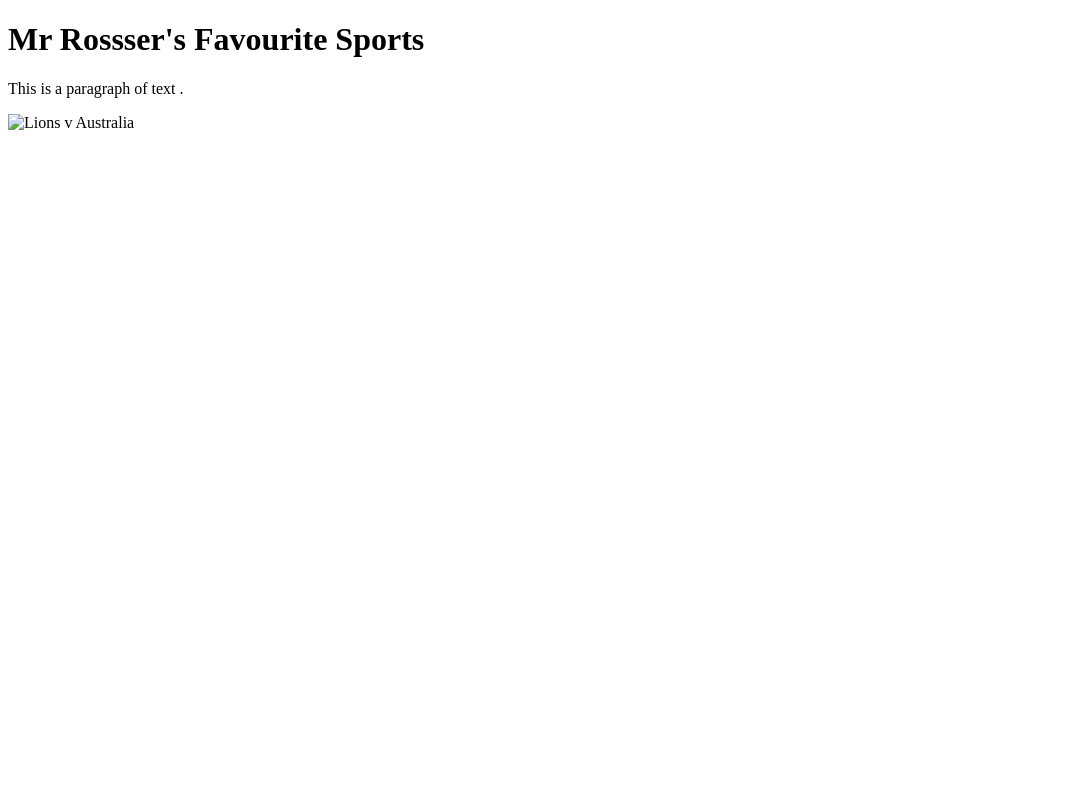
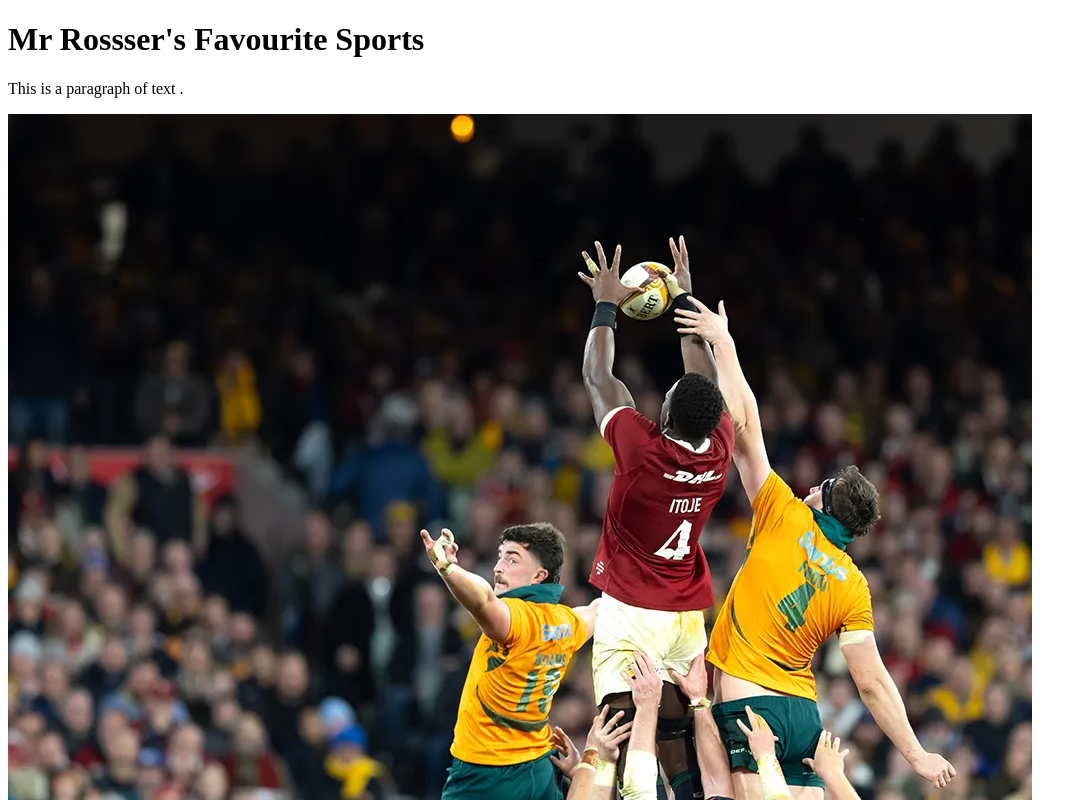
Before and after one commit to thomasrosser/thomas7c, a plain HTML site: page index.html in a window 1280 px wide. Shown: the top 800 px of the page, without its empty margins (0-1087 px from the left). Drawn offline with Linux system fonts and the light colour scheme.

Commit message:
Update index.html

```diff
--- a/index.html
+++ b/index.html
@@ -10,6 +10,6 @@
     <p>This is a paragraph of text    .</p>
 
 
-    <img scr ="lions.webp" alt="Lions v Australia">
+    <img src ="lions.webp" alt="Lions v Australia">
 </body>
 </html>
```
